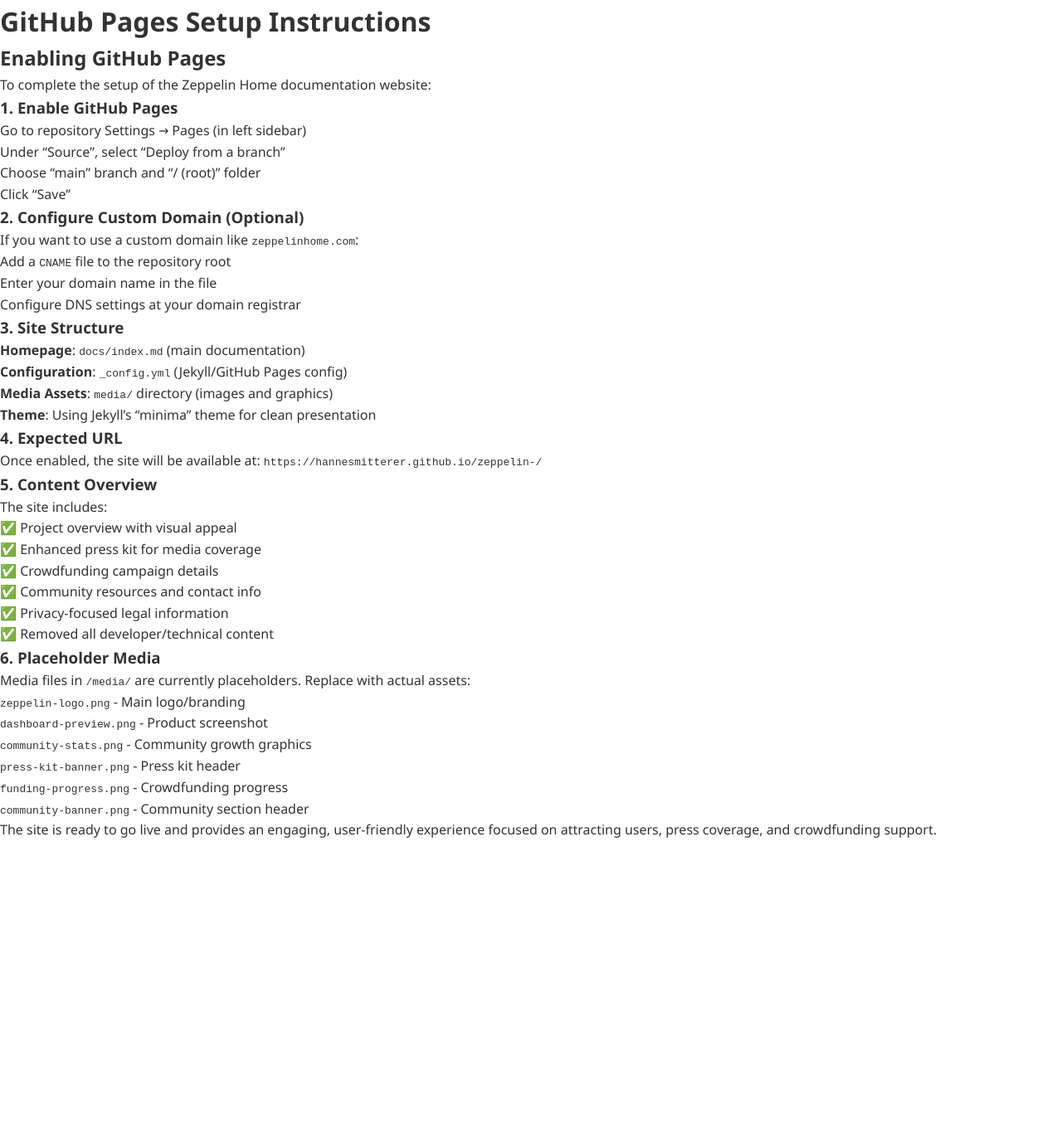
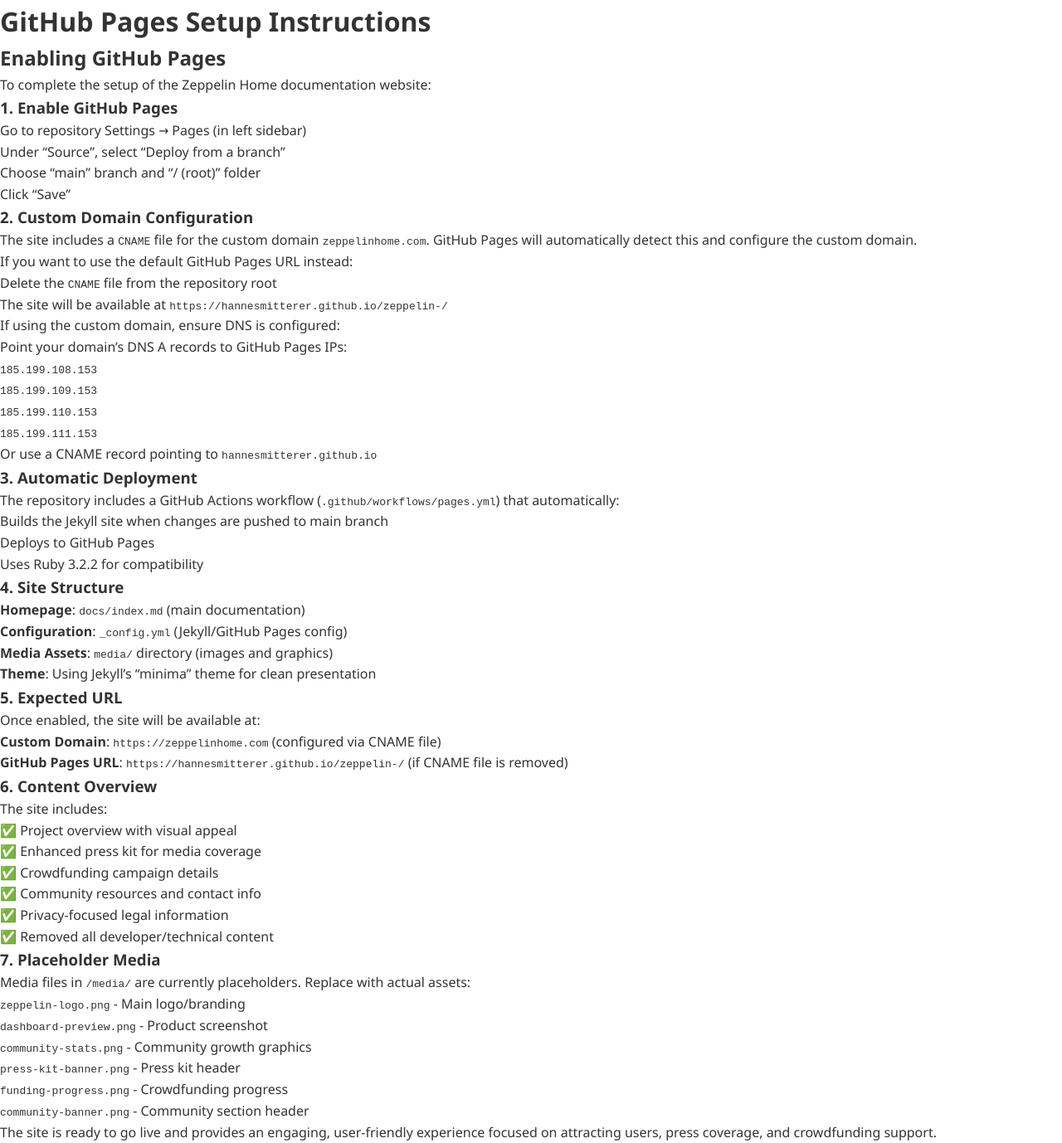
Before and after one commit to hannesmitterer/zeppelin-home, a Jekyll site: the page built from GITHUB_PAGES_SETUP.md, in a window 1280 px wide. Shown: the whole page at 83% size. Built offline with Jekyll 4.4.1, drawn with Linux system fonts in a browser that asks for light colours; our own code applies the rules of GitHub Pages for plain Markdown files; before the commit the page ends 1014 px from its top, so only the background shows below that.

Commit message:
Update GitHub Actions workflow to Ruby 3.2.2 and add CNAME for custom domain
Co-authored-by: hannesmitterer <221007924+hannesmitterer@users.noreply.github.com>

```diff
--- /dev/null
+++ b/CNAME
@@ -0,0 +1 @@
+zeppelinhome.com
--- a/GITHUB_PAGES_SETUP.md
+++ b/GITHUB_PAGES_SETUP.md
@@ -10,23 +10,39 @@ To complete the setup of the Zeppelin Home documentation website:
 3. Choose "main" branch and "/ (root)" folder
 4. Click "Save"
 
-### 2. Configure Custom Domain (Optional)
-If you want to use a custom domain like `zeppelinhome.com`:
-1. Add a `CNAME` file to the repository root
-2. Enter your domain name in the file
-3. Configure DNS settings at your domain registrar
+### 2. Custom Domain Configuration
+The site includes a `CNAME` file for the custom domain `zeppelinhome.com`. GitHub Pages will automatically detect this and configure the custom domain.
 
-### 3. Site Structure
+If you want to use the default GitHub Pages URL instead:
+1. Delete the `CNAME` file from the repository root
+2. The site will be available at `https://hannesmitterer.github.io/zeppelin-/`
+
+If using the custom domain, ensure DNS is configured:
+1. Point your domain's DNS A records to GitHub Pages IPs:
+   - `185.199.108.153`
+   - `185.199.109.153`
+   - `185.199.110.153`
+   - `185.199.111.153`
+2. Or use a CNAME record pointing to `hannesmitterer.github.io`
+
+### 3. Automatic Deployment
+The repository includes a GitHub Actions workflow (`.github/workflows/pages.yml`) that automatically:
+- Builds the Jekyll site when changes are pushed to main branch
+- Deploys to GitHub Pages
+- Uses Ruby 3.2.2 for compatibility
+
+### 4. Site Structure
 - **Homepage**: `docs/index.md` (main documentation)
 - **Configuration**: `_config.yml` (Jekyll/GitHub Pages config)
 - **Media Assets**: `media/` directory (images and graphics)
 - **Theme**: Using Jekyll's "minima" theme for clean presentation
 
-### 4. Expected URL
+### 5. Expected URL
 Once enabled, the site will be available at:
-`https://hannesmitterer.github.io/zeppelin-/`
+- **Custom Domain**: `https://zeppelinhome.com` (configured via CNAME file)
+- **GitHub Pages URL**: `https://hannesmitterer.github.io/zeppelin-/` (if CNAME file is removed)
 
-### 5. Content Overview
+### 6. Content Overview
 The site includes:
 - ✅ Project overview with visual appeal
 - ✅ Enhanced press kit for media coverage
@@ -35,7 +51,7 @@ The site includes:
 - ✅ Privacy-focused legal information
 - ✅ Removed all developer/technical content
 
-### 6. Placeholder Media
+### 7. Placeholder Media
 Media files in `/media/` are currently placeholders. Replace with actual assets:
 - `zeppelin-logo.png` - Main logo/branding
 - `dashboard-preview.png` - Product screenshot
```
Also changed, not shown: .github/workflows/pages.yml.
